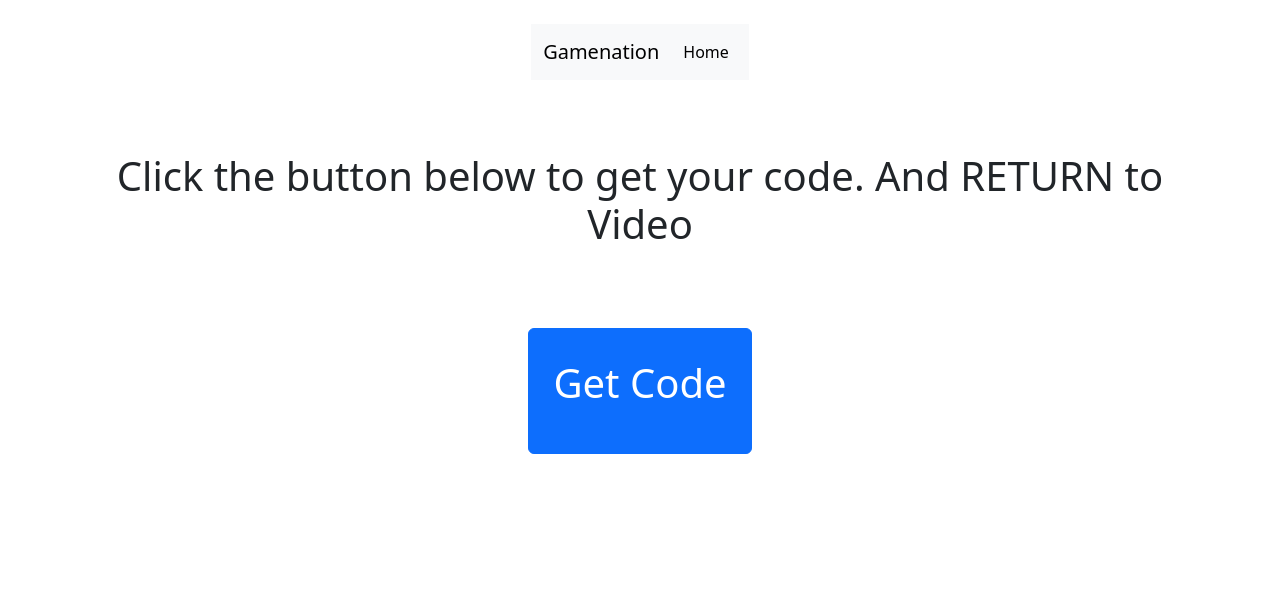
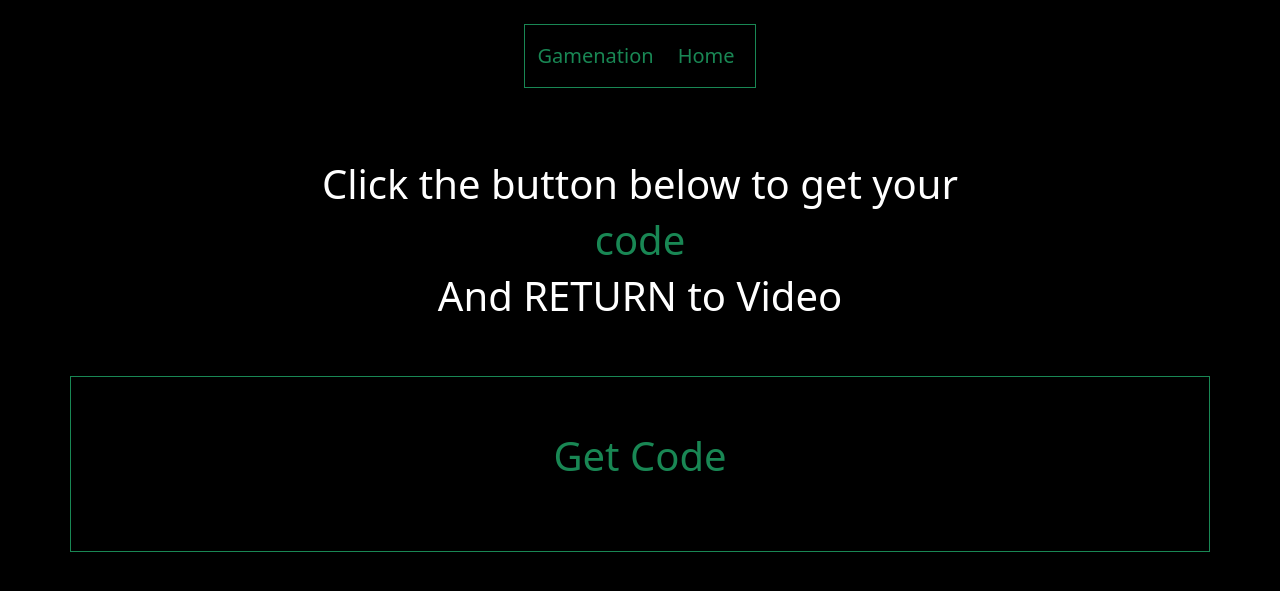
Before and after one commit to LuckyKhoza-crypto/gamenation, a Django app: page / in a window 1280 px wide. Shown: the top 591 px of the page. Run offline with Django 5.2, Linux system fonts and the light colour scheme.

Commit message:
updated styling

```diff
--- a/gamenationApp/templates/base.html
+++ b/gamenationApp/templates/base.html
@@ -15,7 +15,7 @@
     {% include 'navbar.html' %}
   </header>
 
-  <body class="">
+  <body class="bg-black text-white">
     {% block content %}{% endblock %}
   </body>
 
--- a/gamenationApp/templates/home.html
+++ b/gamenationApp/templates/home.html
@@ -3,12 +3,14 @@
 {% block content %}
 
   <div class="container text-center mt-4 mb-4 p-4">
-    <h1>Click the button below to get your code. And RETURN to Video</h1>
+    <h1>Click the button below to get your</h1>
+    <h1 class="text-success">code</h1>
+    <h1>And RETURN to Video</h1>
   </div>
 
-  <div class="container d-flex justify-content-center mt-4 p-4">
-    <button class="btn btn-primary text-center p-4 fs-1">
-      <p class="code_button">Get Code</p>
+  <div class="container d-flex justify-content-center mt-4 p-4 border border-success">
+    <button class="btn text-center p-4 fs-1">
+      <p class="code_button text-success">Get Code</p>
     </button>
   </div>
 
--- a/gamenationApp/templates/navbar.html
+++ b/gamenationApp/templates/navbar.html
@@ -1,7 +1,7 @@
 <div class="container-fluid d-flex justify-content-center mb-4 p-4">
-  <nav class="navbar navbar-expand-lg navbar-light bg-light">
-    <div class="container-fluid">
-      <a class="navbar-brand" href="#">Gamenation</a>
+  <nav class="navbar navbar-expand-lg navbar-light border border-success">
+    <div class="container-fluid ">
+      <a class="navbar-brand text-success fs-5 " href="#">Gamenation</a>
       <button class="navbar-toggler" type="button" data-bs-toggle="collapse" data-bs-target="#navbarNav" aria-controls="navbarNav" aria-expanded="false" aria-label="Toggle navigation">
         <span class="navbar-toggler-icon"></span>
       </button>
@@ -9,7 +9,7 @@
       <div class="collapse navbar-collapse" id="navbarNav">
         <ul class="navbar-nav">
           <li class="nav-item">
-            <a class="nav-link active" aria-current="page" href="#">Home</a>
+            <a class="nav-link active text-success fs-5" aria-current="page" href="#">Home</a>
           </li>
 
         </ul>
```
